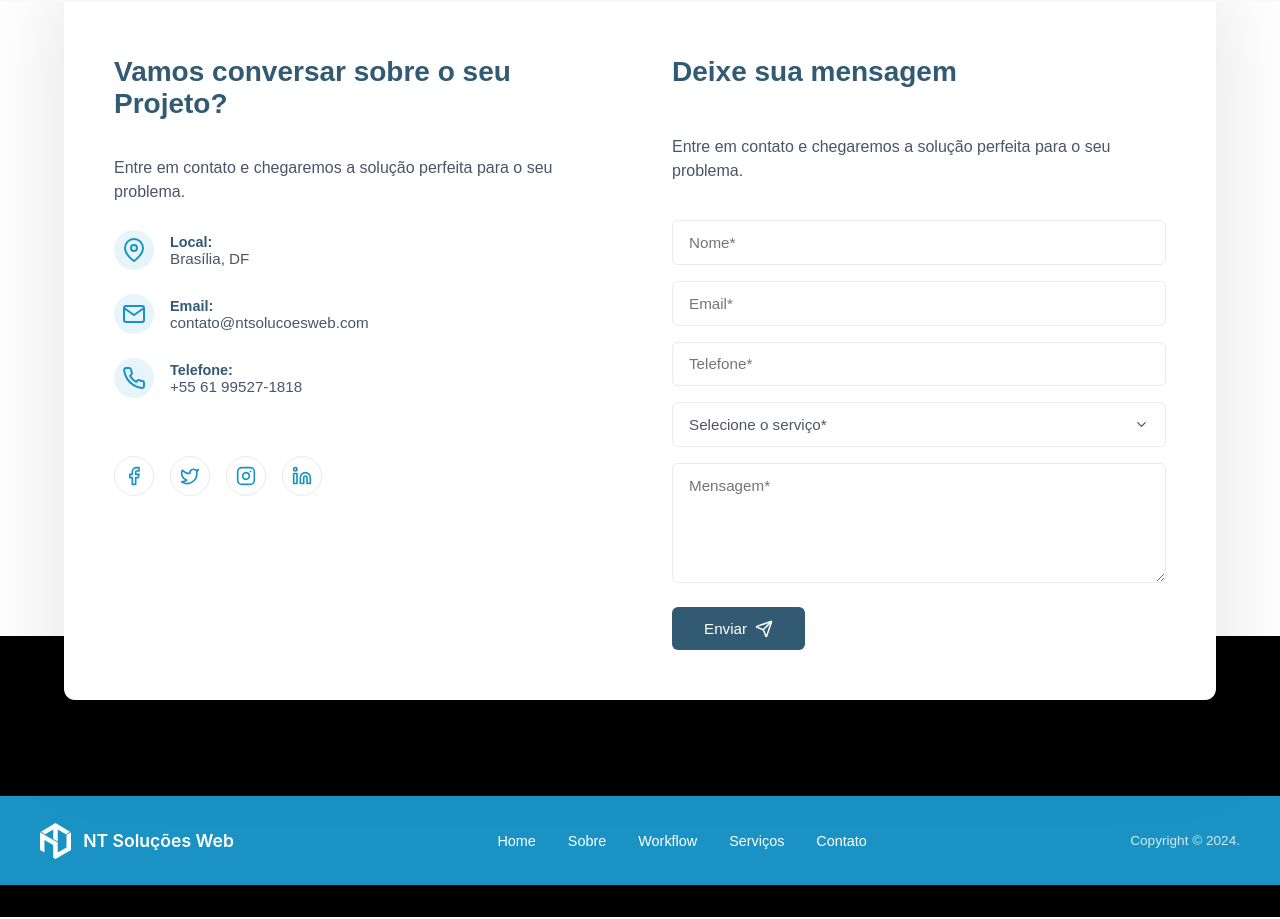
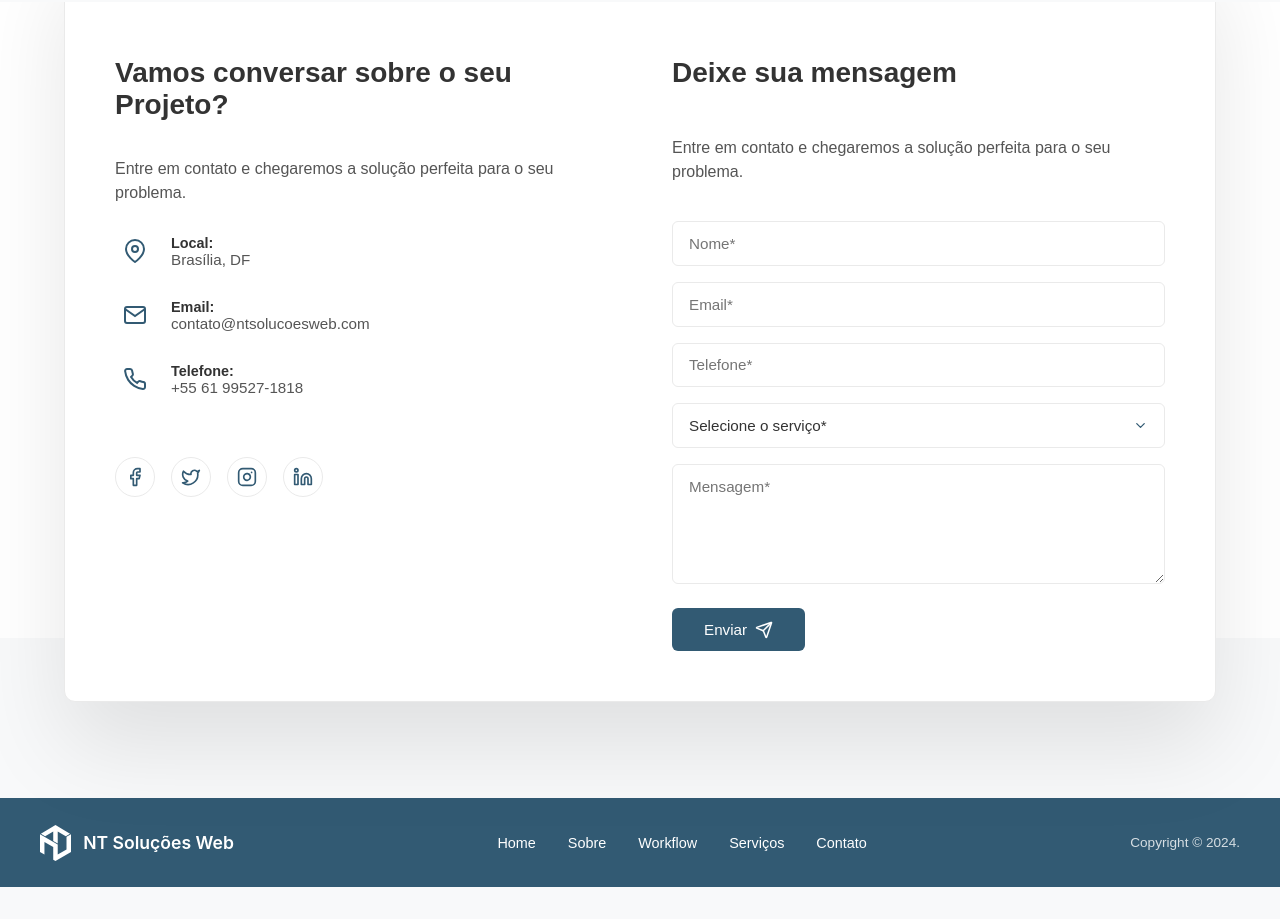
Before and after one commit to alvaronetobsb/ntsolucoesweb, a React (Vite) app: page / in a window 1280 px wide. Shown: the part 3515-4434 px from the top of the page. Built offline with nearby package versions, Linux system fonts and the light colour scheme.

Commit message:
Tema escuro do Footer

```diff
--- a/src/components/Footer/Footer.css
+++ b/src/components/Footer/Footer.css
@@ -1,6 +1,6 @@
 .footer {
   width: 100%;
-  background-color: #fff;
+  background-color: var(--bg-primary);
   position: relative;
   overflow: hidden;
   padding: 0;
@@ -13,12 +13,13 @@
   padding: 65px;
   justify-content: space-between;
   align-items: center;
-  background-color: #fff;
+  background-color: var(--bg-primary);
   border-radius: 11px;
-  box-shadow: 0px 44px 93px 0px rgba(0, 0, 0, 0.12);
+  box-shadow: 0px 44px 93px 0px var(--shadow-color);
   margin: -60px auto 0;
   position: relative;
   z-index: 2;
+  border: 1px solid var(--border-color);
 }
 
 .footer-content {
@@ -51,7 +52,7 @@
   font-family: "Work Sans", sans-serif;
   font-size: 28px;
   font-weight: 600;
-  color: #325a73;
+  color: var(--text-primary);
   margin-bottom: 10px;
 }
 
@@ -59,7 +60,7 @@
 .footer-right p {
   font-family: "Work Sans", sans-serif;
   font-size: 16px;
-  color: #4a5568;
+  color: var(--text-secondary);
   margin-bottom: 0;
   line-height: 1.5;
 }
@@ -84,8 +85,8 @@
   display: flex;
   align-items: center;
   justify-content: center;
-  background-color: rgba(26, 147, 196, 0.1);
-  color: #1a93c4;
+  background-color: var(--primary-blue-transparent);
+  color: var(--primary-blue);
 }
 
 .info-content {
@@ -97,13 +98,13 @@
   font-family: "Work Sans", sans-serif;
   font-size: 0.9rem;
   font-weight: 600;
-  color: #325a73;
+  color: var(--text-primary);
 }
 
 .info-text {
   font-family: "Work Sans", sans-serif;
   font-size: 0.95rem;
-  color: #4a5568;
+  color: var(--text-secondary);
 }
 
 .social-icons {
@@ -115,18 +116,18 @@
   width: 40px;
   height: 40px;
   border-radius: 50%;
-  background-color: #fff;
-  border: 1px solid #eaeaea;
+  background-color: var(--bg-primary);
+  border: 1px solid var(--border-color);
   display: flex;
   align-items: center;
   justify-content: center;
-  color: #1a93c4;
+  color: var(--primary-blue);
   transition: all 0.3s ease;
 }
 
 .social-icon:hover {
-  background-color: #1a93c4;
-  color: #fff;
+  background-color: var(--primary-blue);
+  color: var(--bg-primary);
   transform: translateY(-3px);
 }
 
@@ -149,14 +150,14 @@
 .form-group select {
   font-family: "Work Sans", sans-serif;
   padding: 0.8rem 1rem;
-  border: 1px solid #eaeaea;
+  border: 1px solid var(--border-color);
   border-radius: 6px;
   font-size: 0.95rem;
-  color: #4a5568;
+  color: var(--text-primary);
   outline: none;
   transition: border-color 0.3s ease;
   width: 100%;
-  background-color: #fff;
+  background-color: var(--bg-primary);
 }
 
 .form-group select {
@@ -174,16 +175,18 @@
 .form-group input:focus,
 .form-group textarea:focus,
 .form-group select:focus {
-  border-color: #325a73;
+  border-color: var(--primary-blue);
 }
 
 .form-group select:hover {
-  border-color: #325a73;
+  border-color: var(--primary-blue);
 }
 
 .form-group select option {
   padding: 0.8rem;
   font-size: 0.95rem;
+  background-color: var(--bg-primary);
+  color: var(--text-primary);
 }
 
 .form-group textarea {
@@ -197,8 +200,8 @@
   justify-content: center;
   gap: 0.5rem;
   padding: 0.8rem 2rem;
-  background-color: #325a73;
-  color: #fff;
+  background-color: var(--primary-blue);
+  color: var(--bg-primary);
   border: none;
   border-radius: 6px;
   font-family: "Work Sans", sans-serif;
@@ -211,14 +214,14 @@
 }
 
 .submit-button:hover {
-  background-color: #1580ab;
+  background-color: var(--secondary-blue);
   transform: translateY(-2px);
 }
 
 /* Footer Bottom */
 .footer-bottom {
   width: 100%;
-  background-color: #000;
+  background-color: var(--bg-secondary);
   padding: 8rem 0 2rem;
   margin-top: -4rem;
 }
@@ -229,7 +232,7 @@
   height: 89px;
   justify-content: space-between;
   align-items: center;
-  background-color: #1a93c4;
+  background-color: var(--primary-blue);
   padding: 0 60px;
   margin-top: 2rem;
 }
@@ -247,7 +250,7 @@
 .logo-footer-img {
   height: 36px;
   width: auto;
-  filter: brightness(0) invert(1); /* Transforma a logo em branco */
+  filter: brightness(0) invert(1); /* Mantém a logo em branco */
 }
 
 .footer-logo span {
```
